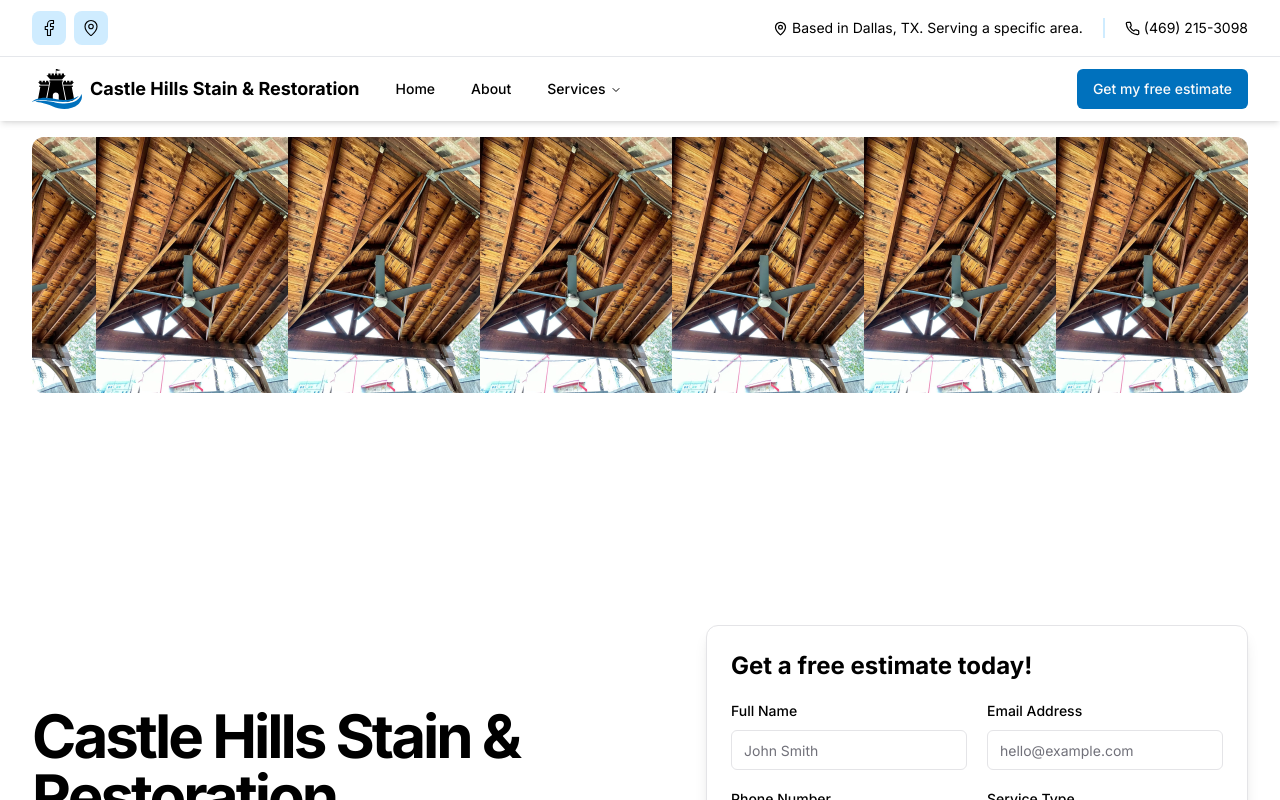
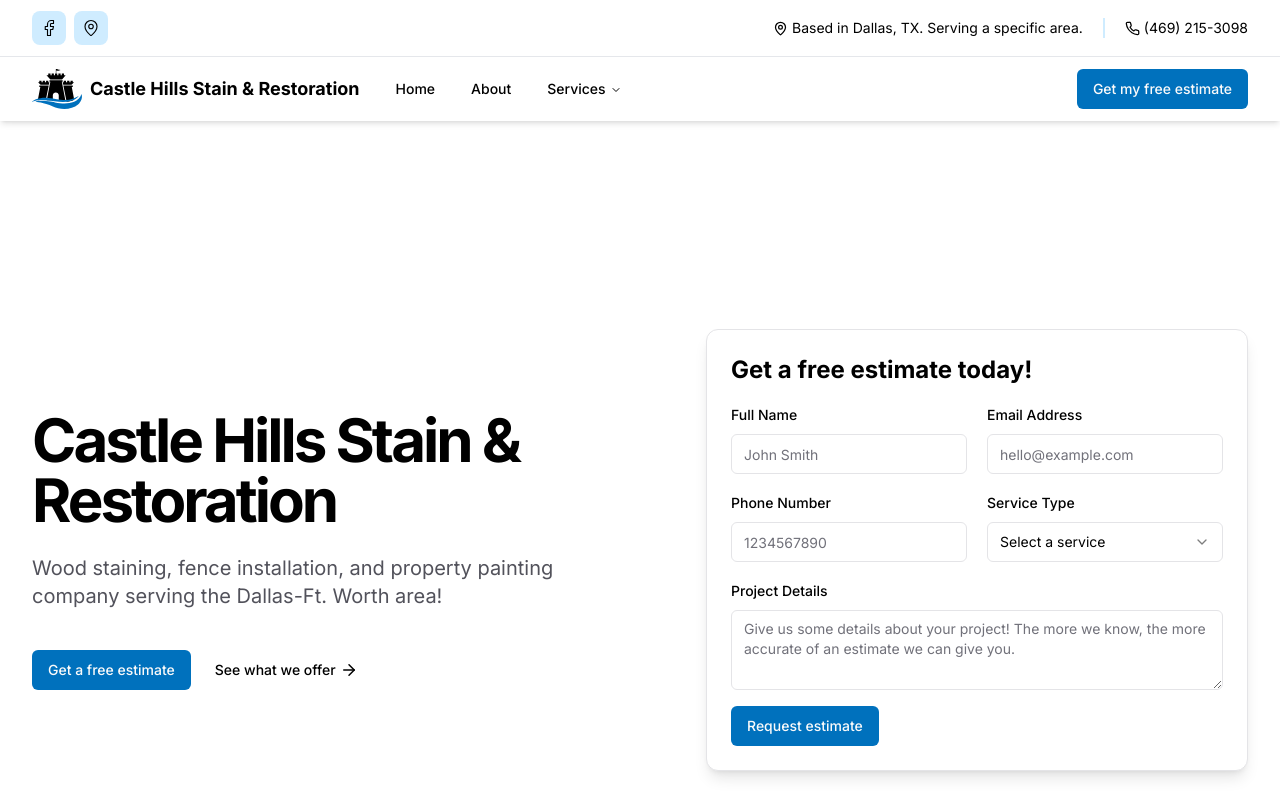
Before and after one commit to Radiata-Web/castle-hills, a Next.js app: page / in a window 1280 px wide. Shown: the top 800 px of the page. Built offline with nearby package versions, Linux system fonts and the light colour scheme; what zod-form-data would draw is missing.

Commit message:
Clean up root page.tsx

```diff
--- a/src/app/page.tsx
+++ b/src/app/page.tsx
@@ -6,9 +6,7 @@ import Image from "next/image";
 export default function Home() {
   return (
     <>
-      <div className="flex h-64 bg-hero bg-contain bg-right rounded-xl mb-10"></div>
       <Hero />
-
       <About />
       <ServicesCards />
     </>
```
